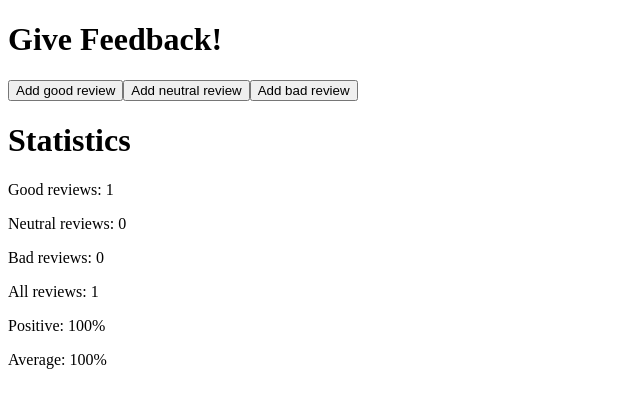
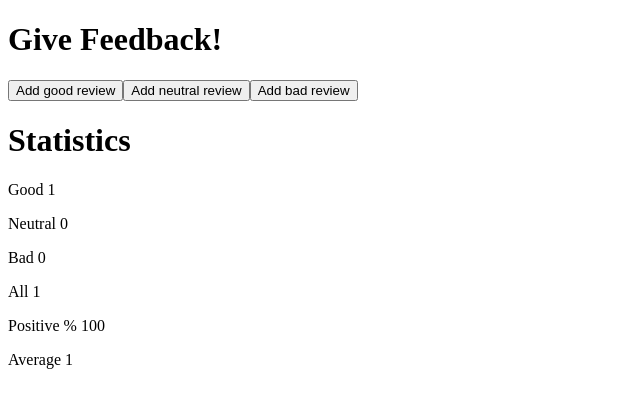
Before and after one commit to mateodilluvio/fullstackopen, a React (Vite) app in the folder parte01/unicafe/: page / in a window 1280 px wide. Both pictures are taken after a click on the button "Add good review". Shown: the top 408 px of the page, without its empty margins (0-640 px from the left). Built offline with nearby package versions, Linux system fonts and the light colour scheme.

Commit message:
Statistic Lines added, averageRatio debugged (Excercise 1.10)

```diff
--- a/parte01/unicafe/src/App.jsx
+++ b/parte01/unicafe/src/App.jsx
@@ -8,26 +8,36 @@ const Button = (props) => {
     </>
   )
 }
+const StatisticLine = (props) => {
+  console.log("StatisticLine props", props)
+  return (
+    <>
+      <p>{props.text} {props.value}</p>
+    </>
+  )
+}
 
 const Statistics = (props) => {
-  const { good, neutral, bad, all, average } = props
+  const { good, neutral, bad, all, averageRatio } = props
   console.log("Statistics props", props)
+
+  const positive = parseInt((good / all) * 100)
+
   if (all === 0) {
     return (
       <div>
-        <p>The app is used by pressing the buttons</p>
+        <p>No feedback given yet.</p>
       </div>
     )
   } else {
     return (
       <>
-        <p>Good reviews: {good}</p>
-        <p>Neutral reviews: {neutral}</p>
-        <p>Bad reviews: {bad}</p>
-
-        <p>All reviews: {all}</p>
-        <p>Positive: {parseInt((good / all) * 100)}%</p>
-        <p>Average: {parseInt((average / all) * 100)}%</p>
+        <StatisticLine text="Good" value={good} />
+        <StatisticLine text="Neutral" value={neutral} />
+        <StatisticLine text="Bad" value={bad} />
+        <StatisticLine text="All" value={all} />
+        <StatisticLine text="Positive %" value={positive} />
+        <StatisticLine text="Average " value={averageRatio} />
       </>
     )
   }
@@ -39,31 +49,15 @@ const App = () => {
   const [neutral, setNeutral] = useState(0)
   const [bad, setBad] = useState(0)
 
-  const [all, setAll] = useState(0)
-  const [average, setAverage] = useState(0)
+  const all = (good + bad + neutral)
 
-  const handleGoodClick = () => {
-    setGood(good + 1)
-    setAll(all + 1)
-    setAverage(average + 1)
-    const valorActual = (good + 1)
-    console.log("good increments", valorActual)
-  }
+  const score = good - bad
 
-  const handleNeutralClick = () => {
-    setNeutral(neutral + 1)
-    setAll(all + 1)
-    const valorActual = (neutral + 1)
-    console.log("neutral increments", valorActual)
-  }
+  const averageRatio = all === 0 ? 0 : score / all
 
-  const handleBadClick = () => {
-    setBad(bad + 1)
-    setAll(all + 1)
-    setAverage(average - 1)
-    const valorActual = (bad + 1)
-    console.log("bad increments", valorActual)
-  }
+  const handleGoodClick = () => { setGood(good + 1) }
+  const handleNeutralClick = () => { setNeutral(neutral + 1) }
+  const handleBadClick = () => { setBad(bad + 1) }
 
   return (
     <div>
@@ -74,7 +68,7 @@ const App = () => {
 
       <h1>Statistics</h1>
 
-      <Statistics good={good} neutral={neutral} bad={bad} all={all} average={average} />
+      <Statistics good={good} neutral={neutral} bad={bad} all={all} averageRatio={averageRatio} />
     </div>
   )
 }
```
